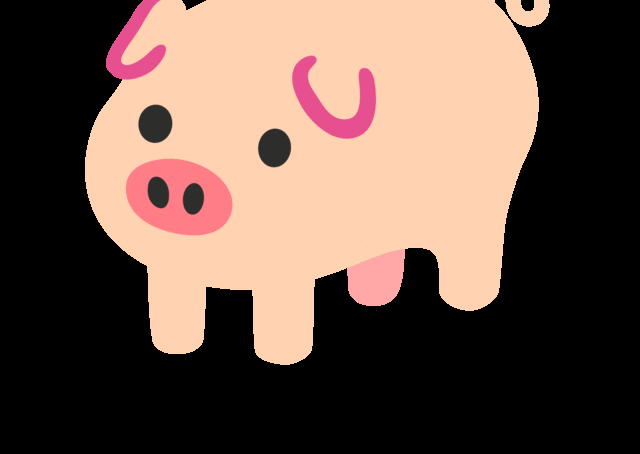
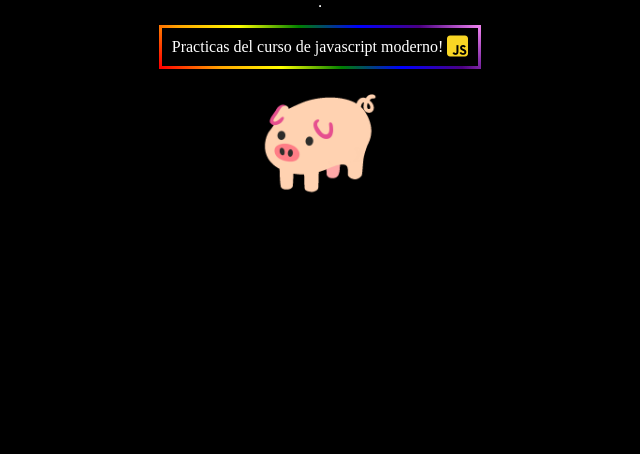
Before and after one commit to miguel-ardila/javascript-moderno, a plain HTML site: page index.html in a window 1280 px wide. Shown: the part 346-800 px from the top of the page, without its empty margins (320-960 px from the left). Drawn offline with Linux system fonts and the light colour scheme.

Commit message:
Cerdito animado

```diff
--- a/assets/css/style.css
+++ b/assets/css/style.css
@@ -41,22 +41,11 @@ p {
     }
 }
 
-/* Unicornio animado */
-.unicorn {
-    position: absolute;
-    top: 50%;
-    left: -100px; /* Empieza fuera de la pantalla */
-    font-size: 40px; /* Tamaño del unicornio */
-    color: yellow; /* Color del unicornio */
-    animation: moveUnicorn 15s linear infinite; /* Animación infinita */
+/* Cerdito animado */
+.cerdito {
+    /* position: absolute; */
+    top: 50%; /* Centra el cerdito verticalmente */
+    left: -150px; /* Empieza fuera de la pantalla */
+    height: 120px; /* Ajusta el tamaño del cerdito */
+    /* animation: moveCerdito 5s linear infinite; Animación infinita */
 }
-
-/* Animación del movimiento */
-@keyframes moveUnicorn {
-    0% {
-        transform: translateX(0);
-    }
-    100% {
-        transform: translateX(100vw); /* Se mueve fuera de la pantalla */
-    }
-}
```
